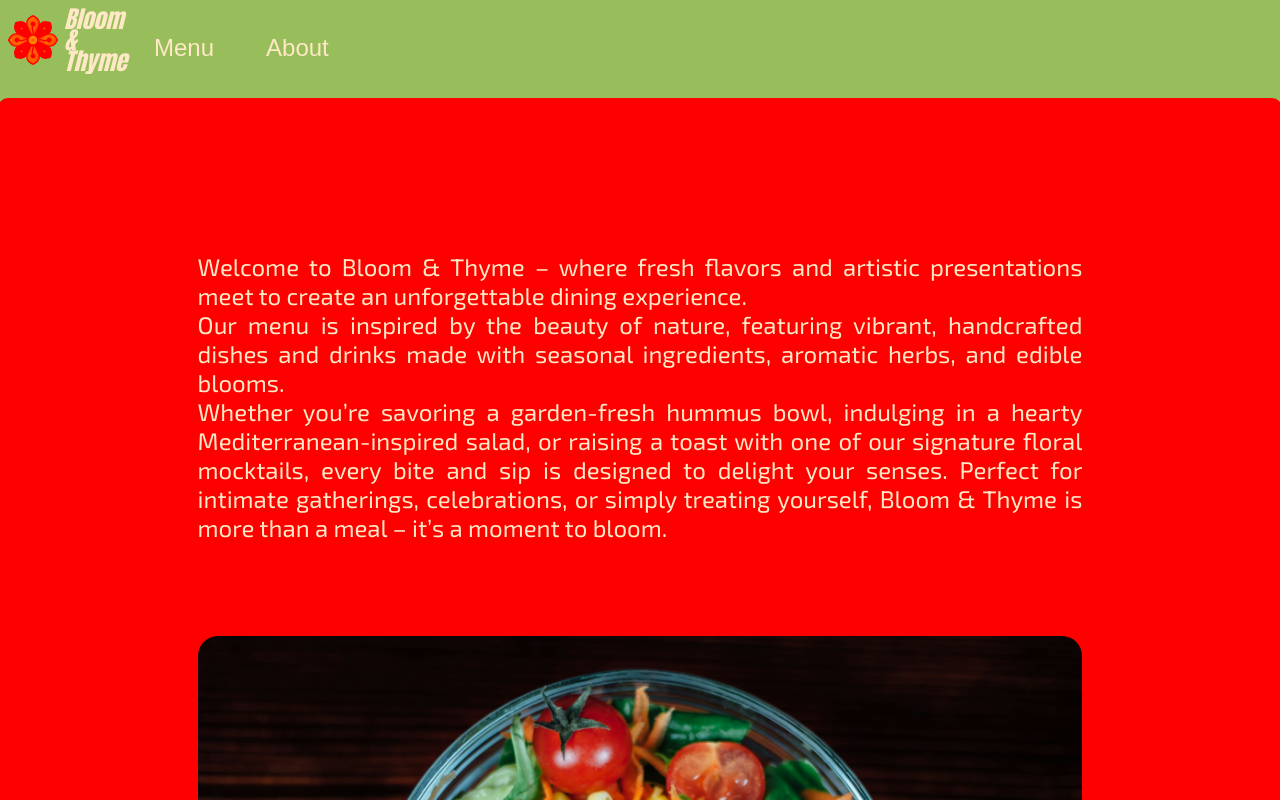
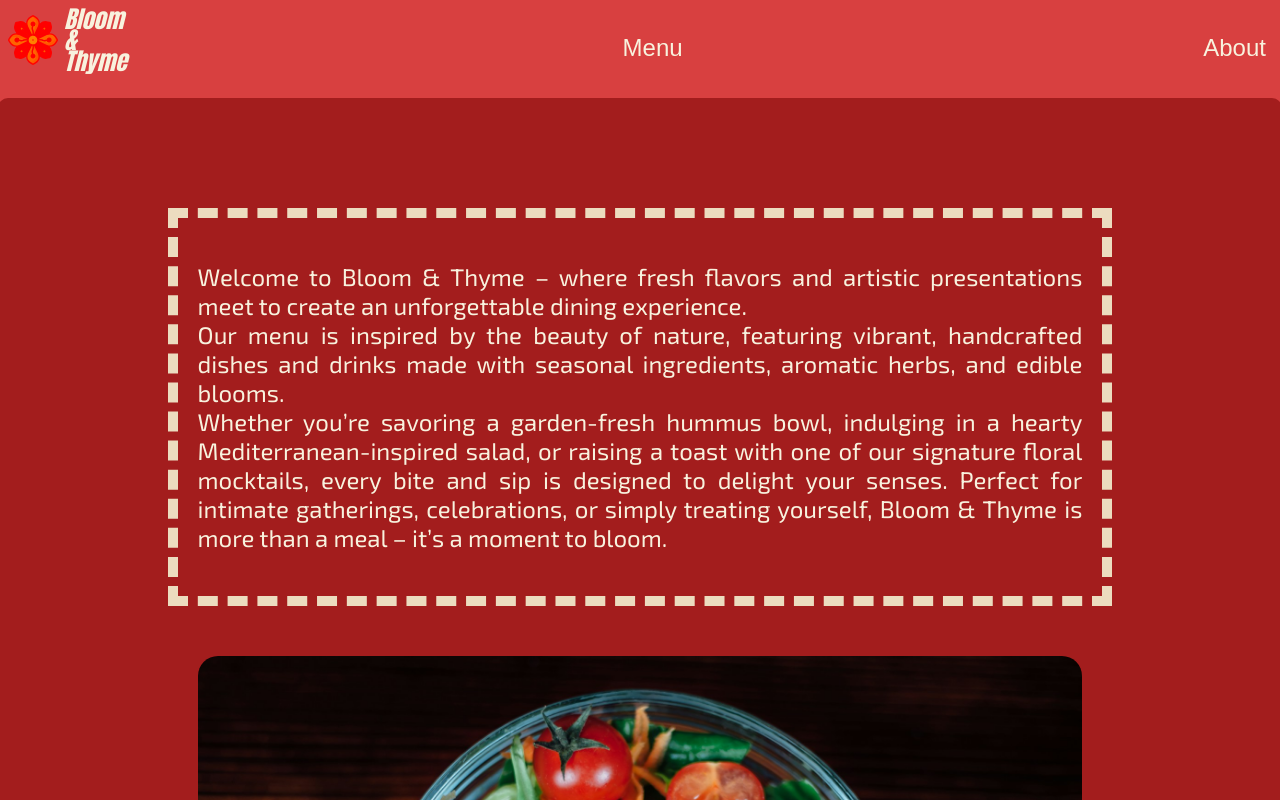
Before and after one commit to luis-octavius/restaurant-page-project, a website built with webpack: page src/template.html in a window 1280 px wide. Shown: the top 800 px of the page. Built offline with nearby package versions, Linux system fonts and the light colour scheme; files whose address does not match are found by name; a web font is replaced by a local one.

Commit message:
change colors

```diff
--- a/src/styles.css
+++ b/src/styles.css
@@ -1,10 +1,10 @@
 @import url('https://fonts.googleapis.com/css2?family=Exo+2:ital,wght@0,100..900;1,100..900&family=Fira+Sans:ital,wght@0,100;0,200;0,300;0,400;0,500;0,600;0,700;0,800;0,900;1,100;1,200;1,300;1,400;1,500;1,600;1,700;1,800;1,900&family=Imperial+Script&family=Monoton&family=Volkhov:ital,wght@0,400;0,700;1,400;1,700&display=swap');
 
 :root {
-    --main-bg-color: rgb(151, 190, 90);
-    --main-content-color: rgb(255, 0, 0);
-    --main-font-color: rgb(255, 232, 197);
-    --main-border-color: rgb(255, 162, 127);
+    --main-bg-color: rgb(216, 64, 64);
+    --main-content-color: rgb(163, 29, 29);
+    --main-font-color: rgb(248, 242, 222);
+    --main-border-color: rgb(236, 220, 191);
     --main-font: "Exo 2", serif;
 }
 
@@ -23,8 +23,8 @@ header {
 
 header nav {
     display: flex;
-    justify-content: flex-start;
-    gap: 40px;
+    justify-content: space-between;
+    gap: 70px;
     align-items: flex-start;
     height: 80px;
 }
@@ -93,6 +93,7 @@ footer {
     padding: 20px;
     margin-top: 100px;
     width: 70%;
+    border: 10px dashed var(--main-border-color);
 }
 
 .divHeadline h1 {
@@ -201,9 +202,6 @@ footer {
         font-size: 2.5rem;
         text-align: center;
     }
-    div#content {
-        gap: 0;
-    }
 
     header nav {
         flex-direction: column;
```
